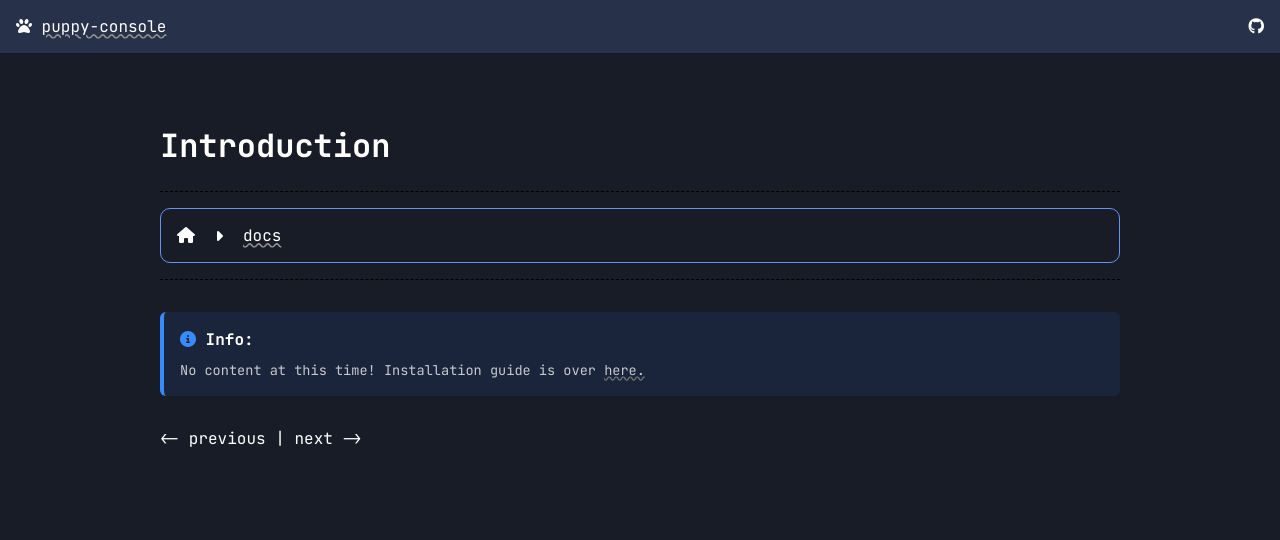
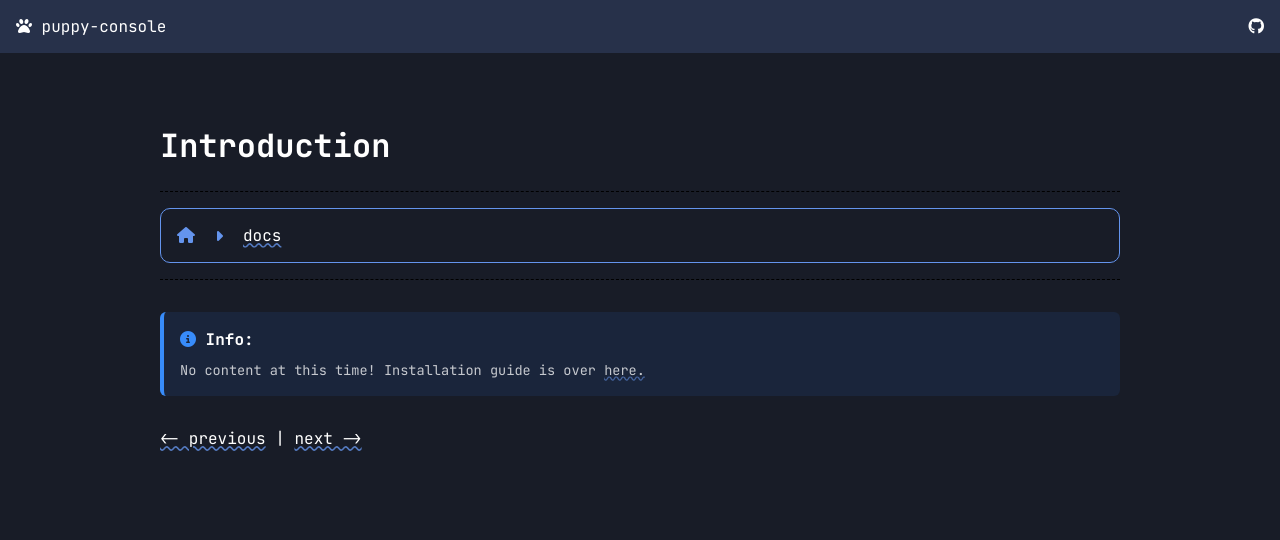
Before and after one commit to puppy-console/puppy-console.github.io, a Jekyll site: the page built from docs/index.md, in a window 1280 px wide. Shown: the top 540 px of the page. Built offline with Jekyll 4.4.1, drawn with Linux system fonts in a browser that asks for light colours; nearby versions of some CDN libraries.

Commit message:
fixed some styling issues

```diff
--- a/_layouts/doc_page.html
+++ b/_layouts/doc_page.html
@@ -12,9 +12,9 @@ layout: navigation_page
 
     <div class="doc-footer">
         <div class="doc-footer__nav">
-            <a class="text--left">&lt;- previous</a>
+            <a class="text--left" href="#">&lt;- previous</a>
             <span class="doc-footer__nav-divider">|</span>
-            <a class="text--right">next -&gt;</a>
+            <a class="text--right" href="#">next -&gt;</a>
         </div>
     </div>
 </div>
--- a/_sass/components/_navbar.scss
+++ b/_sass/components/_navbar.scss
@@ -13,6 +13,8 @@
     z-index: 1000;
 }
 
+.navbar a { text-decoration: none; }
+
 .navbar__social-github {
     cursor: pointer;
 }
--- a/_sass/components/_path-navbar.scss
+++ b/_sass/components/_path-navbar.scss
@@ -11,3 +11,7 @@
     list-style: none;
     gap: 20px;
 }
+
+.path-navbar__container i {
+    color: map-get($colors, primary-a0);
+}
--- a/_sass/globals/_styles.scss
+++ b/_sass/globals/_styles.scss
@@ -24,7 +24,7 @@ main {
 
 a {
     text-decoration-style: wavy;
-    text-decoration-color: map-get($colors, neutral-a20);
+    text-decoration-color: map-get($colors, primary-a10);
     color: map-get($colors, neutral-a0);
     transition: color 0.3s ease;
     &:hover { color: map-get($colors, primary-a0); }
```
